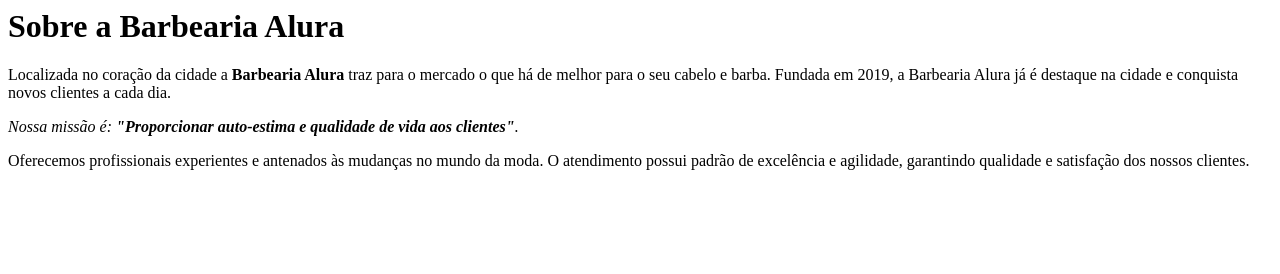
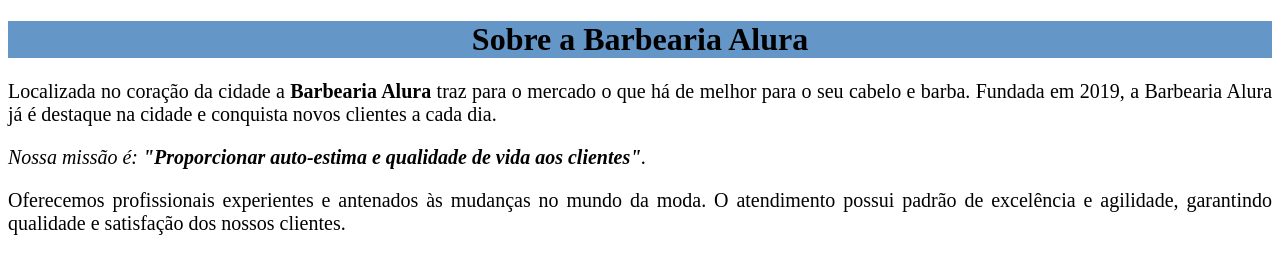
Before and after one commit to ferdijba/alura_oracle_next_education, a plain HTML site: page Html/index.html in a window 1280 px wide. Drawn offline with Linux system fonts and the light colour scheme.

Commit message:
Atualizacao

```diff
--- a/Html/index.html
+++ b/Html/index.html
@@ -1,3 +1,11 @@
+<!DOCTYPE html>
+<html lang="pt-br">
+    <head>
+        <meta charset="UTF-8">
+        <title>Barbearia Alura</title>
+        <link rel="stylesheet" type="text/css" href="style.css">
+    </head>
+    <body>
         <h1>Sobre a Barbearia Alura</h1>
 
         <p>Localizada no coração da cidade a <strong>Barbearia Alura</strong> traz para o mercado o que há de melhor para o seu cabelo e barba.
@@ -7,3 +15,5 @@ Fundada em 2019, a Barbearia Alura já é destaque na cidade e conquista novos c
 
         <p>Oferecemos profissionais experientes e antenados às mudanças no mundo da moda.
         O atendimento possui padrão de excelência e agilidade, garantindo qualidade e satisfação dos nossos clientes.</p>
+    </body>
+</html>
--- /dev/null
+++ b/Html/style.css
@@ -0,0 +1,11 @@
+p{
+    text-align: justify;
+    font-size: 20px;
+    font-family: inherit;
+
+}
+
+h1{
+    text-align: center;
+    background: rgb(100, 150, 200);
+}
```
Lines whose indentation alone changed are shown as unchanged.
